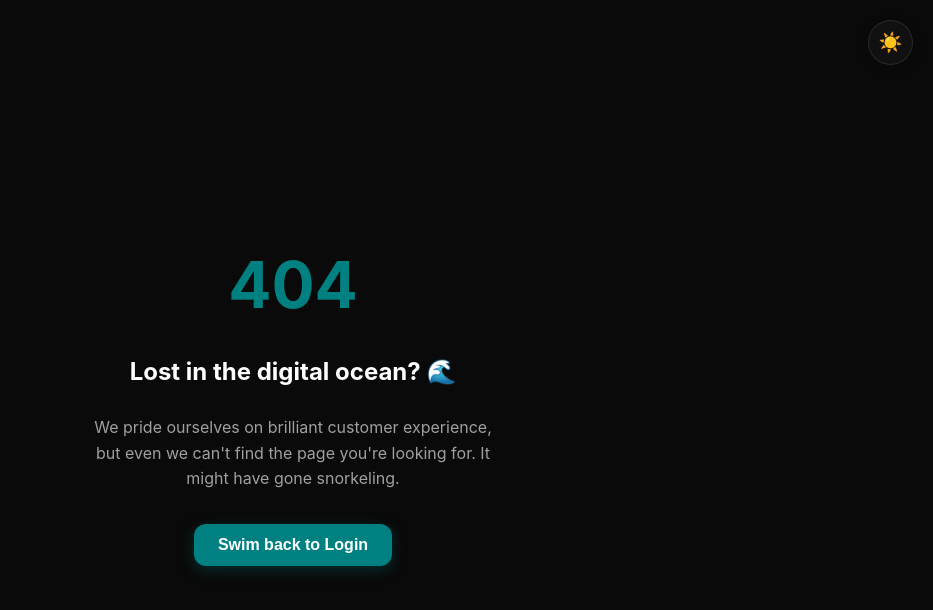
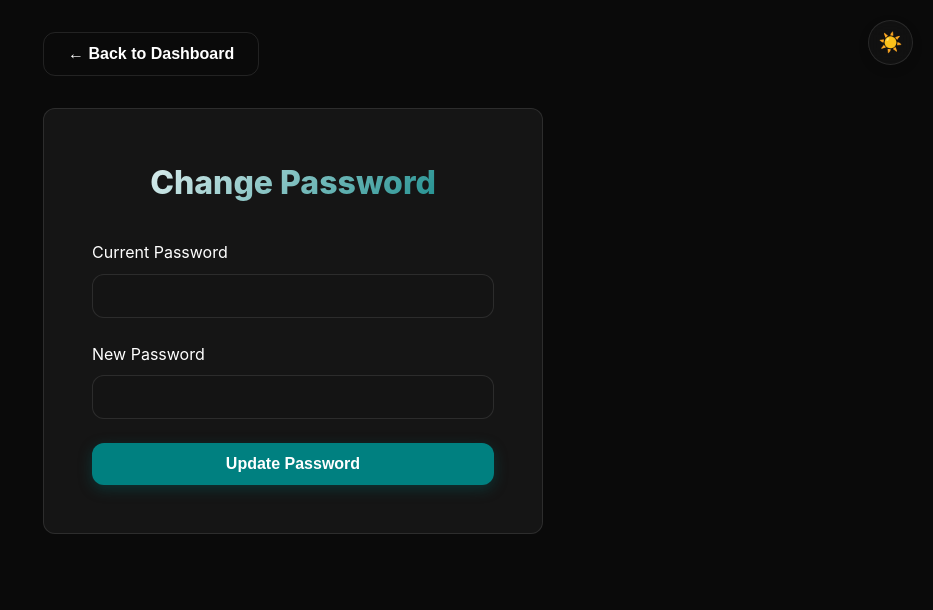
Before and after one commit to naafiz/cxmaldives, a Next.js app: page /admin/change-password in a window 1280 px wide. Before the commit this address had no page. Shown: the top 610 px of the page, without its empty margins (347-1280 px from the left). Built offline with nearby package versions, Linux system fonts and the light colour scheme.

Commit message:
Move password change to separate page

```diff
--- /dev/null
+++ b/src/app/admin/change-password/page.tsx
@@ -0,0 +1,98 @@
+'use client';
+
+import { useState } from 'react';
+import { useRouter } from 'next/navigation';
+
+export default function ChangePasswordPage() {
+    const router = useRouter();
+    const [oldPassword, setOldPassword] = useState('');
+    const [newPassword, setNewPassword] = useState('');
+    const [msg, setMsg] = useState('');
+    const [err, setErr] = useState('');
+    const [loading, setLoading] = useState(false);
+
+    const handleChange = async (e: React.FormEvent) => {
+        e.preventDefault();
+        setMsg(''); setErr('');
+        setLoading(true);
+
+        try {
+            const res = await fetch('/api/admin/password', {
+                method: 'POST',
+                body: JSON.stringify({ oldPassword, newPassword })
+            });
+            const data = await res.json();
+
+            if (res.ok) {
+                setMsg('Password updated successfully! Redirecting...');
+                setOldPassword('');
+                setNewPassword('');
+                // Redirect after 2 seconds
+                setTimeout(() => {
+                    router.push('/admin');
+                }, 2000);
+            } else {
+                setErr(data.error || 'Failed to update password');
+            }
+        } catch (error) {
+            setErr('An error occurred');
+        } finally {
+            setLoading(false);
+        }
+    };
+
+    return (
+        <div className="container" style={{ padding: '2rem 0', maxWidth: '500px' }}>
+            <button onClick={() => router.push('/admin')} className="btn btn-outline" style={{ marginBottom: '2rem' }}>
+                ← Back to Dashboard
+            </button>
+
+            <div className="card" style={{ padding: '3rem' }}>
+                <h1 className="title-gradient" style={{ textAlign: 'center', marginBottom: '2rem' }}>Change Password</h1>
+
+                <form onSubmit={handleChange} style={{ display: 'flex', flexDirection: 'column', gap: '1.5rem' }}>
+                    <div>
+                        <label style={{ display: 'block', marginBottom: '0.5rem' }}>Current Password</label>
+                        <input
+                            type="password"
+                            value={oldPassword}
+                            onChange={e => setOldPassword(e.target.value)}
+                            className="input-field"
+                            required
+                        />
+                    </div>
+
+                    <div>
+                        <label style={{ display: 'block', marginBottom: '0.5rem' }}>New Password</label>
+                        <input
+                            type="password"
+                            value={newPassword}
+                            onChange={e => setNewPassword(e.target.value)}
+                            className="input-field"
+                            required
+                        />
+                    </div>
+
+                    <button
+                        className="btn btn-primary"
+                        disabled={loading}
+                        style={{ background: 'var(--pk-primary)' }}
+                    >
+                        {loading ? 'Updating...' : 'Update Password'}
+                    </button>
+
+                    {msg && (
+                        <div style={{ padding: '1rem', background: 'rgba(76, 175, 80, 0.1)', color: '#4caf50', borderRadius: 'var(--radius)', textAlign: 'center' }}>
+                            {msg}
+                        </div>
+                    )}
+                    {err && (
+                        <div style={{ padding: '1rem', background: 'rgba(255, 107, 107, 0.1)', color: '#ff6b6b', borderRadius: 'var(--radius)', textAlign: 'center' }}>
+                            {err}
+                        </div>
+                    )}
+                </form>
+            </div>
+        </div>
+    );
+}
```
Also changed, not shown: src/app/admin/page.tsx (+8 -39 lines).
